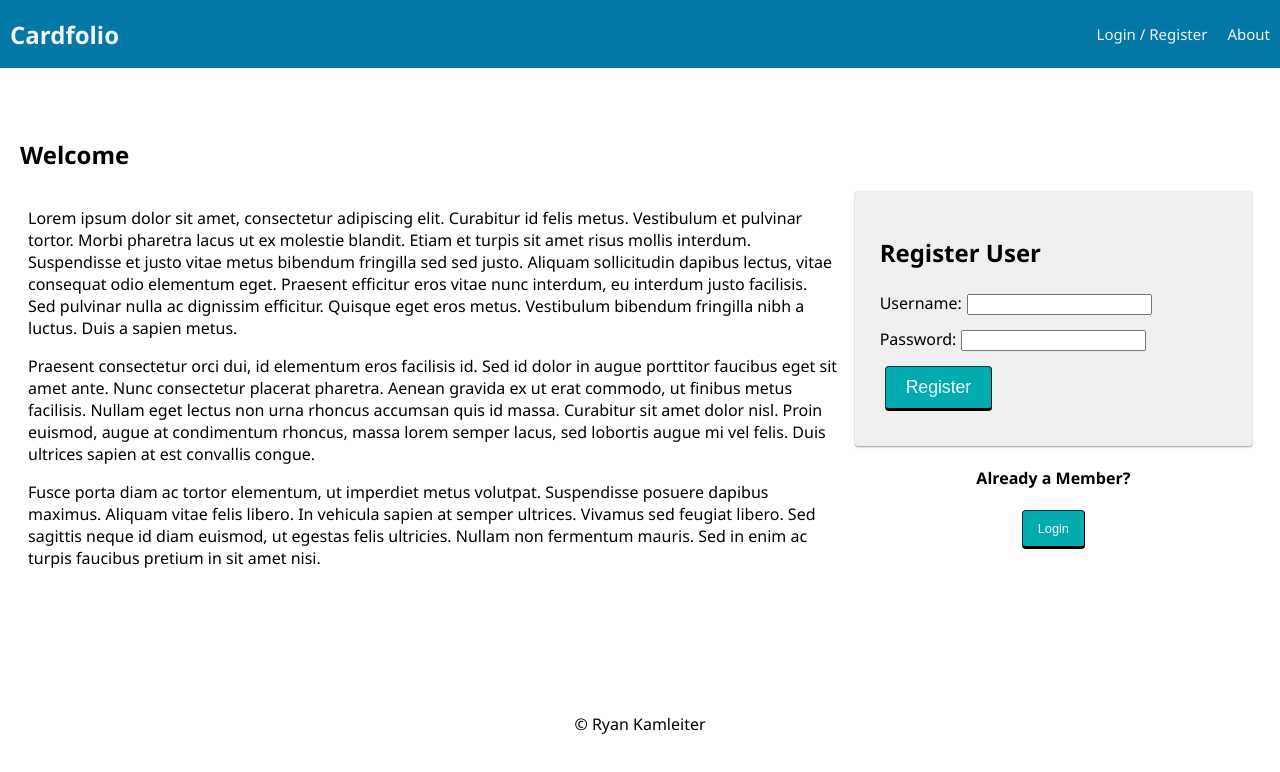
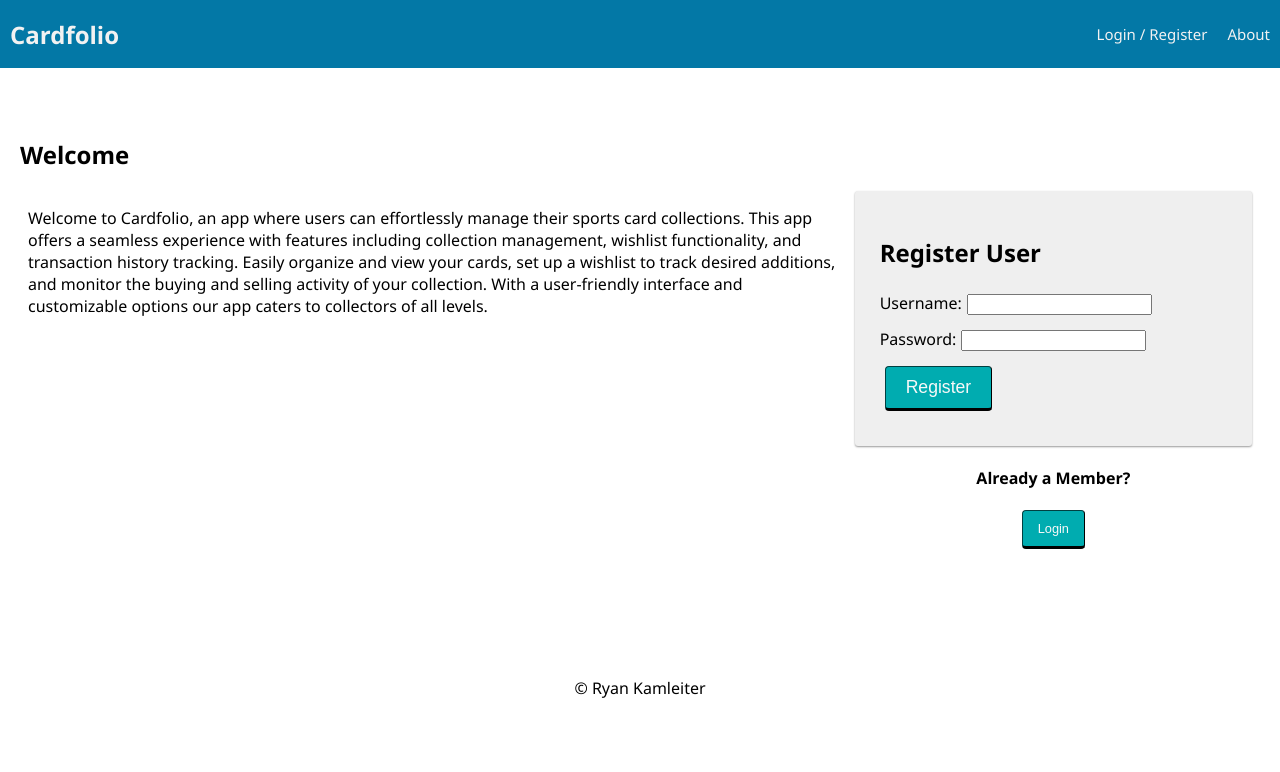
Before and after one commit to ryankamleiter/prime-solo-project, a React (Vite) app: page /#/home in a window 1280 px wide. Shown: the top 772 px of the page. Built offline with nearby package versions, Linux system fonts and the light colour scheme; no server answers.

Commit message:
landing page text changed

```diff
--- a/src/components/LandingPage/LandingPage.jsx
+++ b/src/components/LandingPage/LandingPage.jsx
@@ -22,18 +22,10 @@ function LandingPage() {
       <div className="grid">
         <div className="grid-col grid-col_8">
           <p>
-            Lorem ipsum dolor sit amet, consectetur adipiscing elit. Curabitur
-            id felis metus. Vestibulum et pulvinar tortor. Morbi pharetra lacus
-            ut ex molestie blandit. Etiam et turpis sit amet risus mollis
-            interdum. Suspendisse et justo vitae metus bibendum fringilla sed
-            sed justo. Aliquam sollicitudin dapibus lectus, vitae consequat odio
-            elementum eget. Praesent efficitur eros vitae nunc interdum, eu
-            interdum justo facilisis. Sed pulvinar nulla ac dignissim efficitur.
-            Quisque eget eros metus. Vestibulum bibendum fringilla nibh a
-            luctus. Duis a sapien metus.
+          Welcome to Cardfolio, an app where users can effortlessly manage their sports card collections. This app offers a seamless experience with features including collection management, wishlist functionality, and transaction history tracking. Easily organize and view your cards, set up a wishlist to track desired additions, and monitor the buying and selling activity of your collection. With a user-friendly interface and customizable options our app caters to collectors of all levels.
           </p>
 
-          <p>
+          {/* <p>
             Praesent consectetur orci dui, id elementum eros facilisis id. Sed
             id dolor in augue porttitor faucibus eget sit amet ante. Nunc
             consectetur placerat pharetra. Aenean gravida ex ut erat commodo, ut
@@ -51,7 +43,7 @@ function LandingPage() {
             sagittis neque id diam euismod, ut egestas felis ultricies. Nullam
             non fermentum mauris. Sed in enim ac turpis faucibus pretium in sit
             amet nisi.
-          </p>
+          </p> */}
         </div>
         <div className="grid-col grid-col_4">
           <RegisterForm />
```
